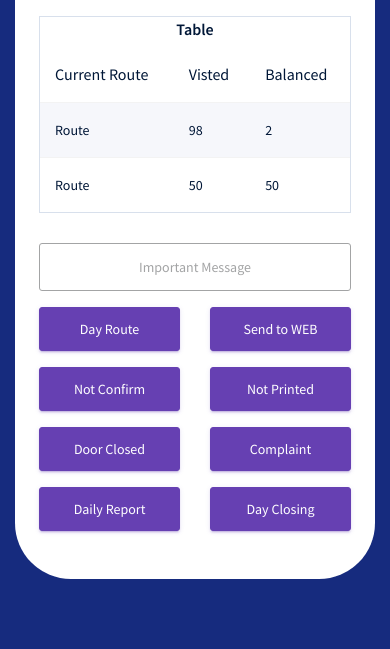
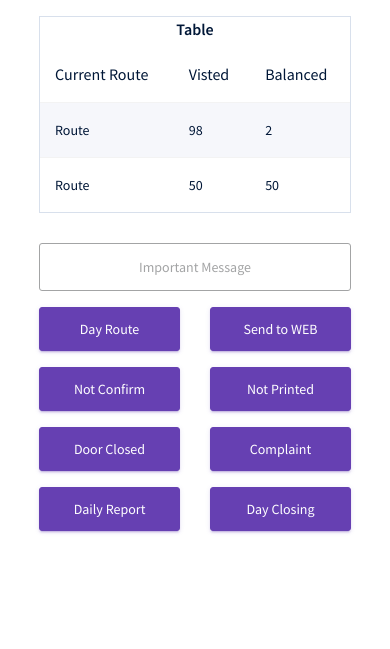
Before and after one commit to Adithyanmohanadz/KSEB, a plain HTML site: page home.html in a window 390 px wide. Shown: the part 195-844 px from the top of the page. Drawn offline with Linux system fonts and the light colour scheme; files that its build step writes are made by us from their sources.

Commit message:
back ground color change to fff

```diff
--- a/home.html
+++ b/home.html
@@ -16,12 +16,25 @@
   <link rel="stylesheet" href="css/style.css">
   <!-- endinject -->
   <link rel="shortcut icon" href="images/kseb.jpg" />
+
+  <style>
+    .mobbg{
+      background-color: #162b7e;
+    }
+
+    @media (max-width:550px) {
+      .mobbg{
+      background-color:#fff;
+    }
+    }
+  </style>
+
 </head>
 
 <body>
   <div class="container-scroller d-flex">
     <div class="container-fluid page-body-wrapper full-page-wrapper d-flex">
-      <div class="content-wrapper d-flex align-items-center auth px-0" style="background-color: #162b7e;">
+      <div class="content-wrapper d-flex align-items-center auth px-0 mobbg " >
         <div class="row w-100 mx-0">
           <div class="col-lg-4 mx-auto">
             <div class="auth-form-light text-left py-5 px-4  rounded-3">
```
Also changed, not shown: area-details.html (+13 -1 lines), area.html (+13 -1 lines), area2.html (+14 -1 lines), area3.html (+13 -1 lines), day-route.html (+13 -1 lines), index.html (+13 -1 lines), login.html (+14 -1 lines), rejected.html (+14 -1 lines).
